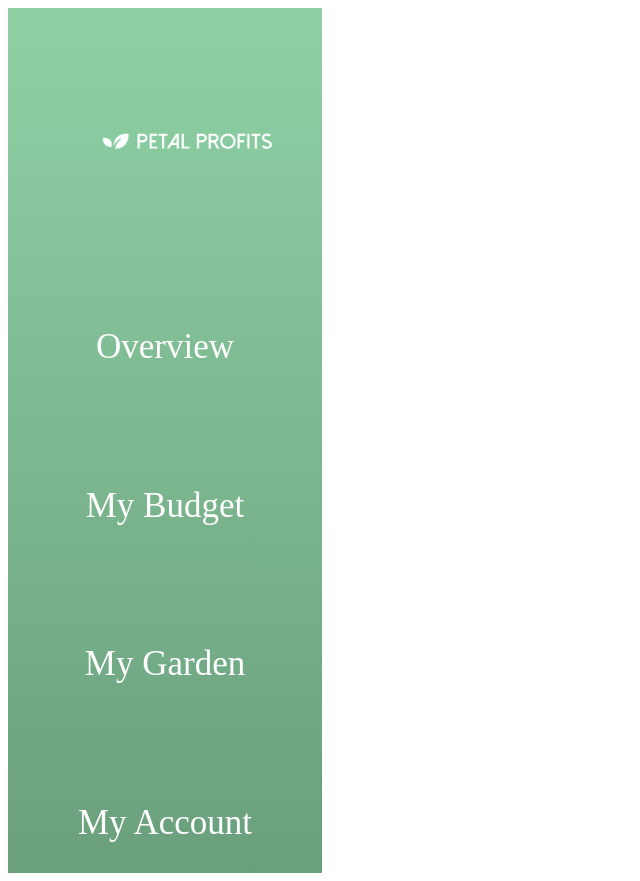
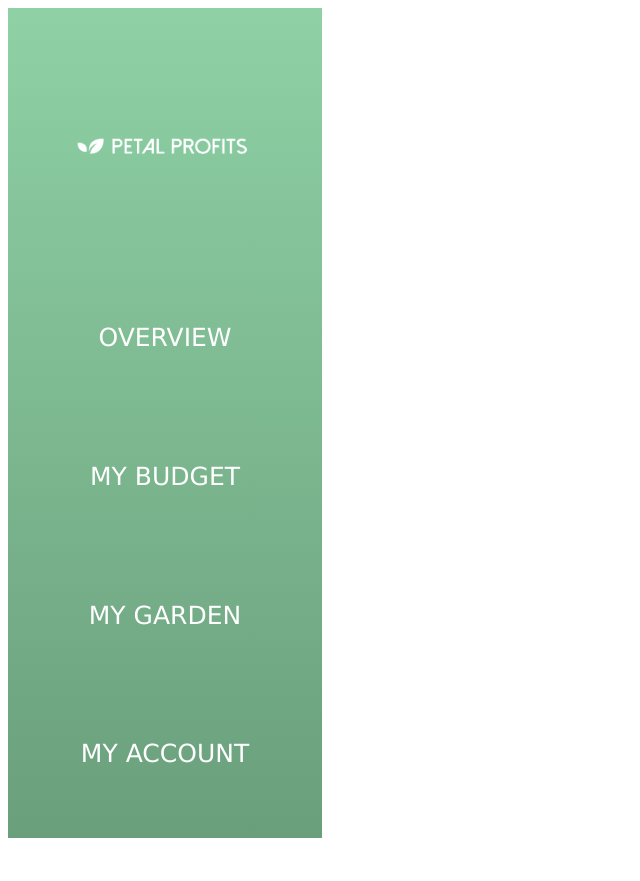
Before and after one commit to B-Waterman/petal-profits, a React (Create React App) app in the folder react-front-end/: page / in a window 1280 px wide. Shown: the whole page, without its empty margins (0-640 px from the left). After the commit the page ends 846 px from the top, so only its background shows below. Built offline with nearby package versions, Linux system fonts and the light colour scheme.

Commit message:
Connect navbar link's routes, confirm get requests send user to correct corresponding page. Apply beginning styling to navbar components.

```diff
--- a/react-front-end/src/App.js
+++ b/react-front-end/src/App.js
@@ -20,16 +20,16 @@ export default function App(props){
           </span>
           <div className="navButton">
             {/* <button onClick={axios.get('/')}>Overview</button> */}
-              <Link to="/">Overview</Link>
+              <Link to="/">OVERVIEW</Link>
           </div>
           <div className="navButton">
-            <Link to="/transactions">My Budget</Link>
+            <Link to="/transactions">MY BUDGET</Link>
           </div>
           <div className="navButton">
-            <Link to="/garden">My Garden</Link>
+            <Link to="/garden">MY GARDEN</Link>
           </div>
           <div className="navButton">
-            <Link to="/account">My Account</Link>
+            <Link to="/account">MY ACCOUNT</Link>
           </div>
         </nav>
       </div>
--- a/react-front-end/src/App.scss
+++ b/react-front-end/src/App.scss
@@ -13,51 +13,44 @@ nav {
   display: flex;
   flex-direction: column;
   align-items: center;
-  justify-content: space-between;
+  justify-content: space-around;
   width: 250px;
   height: 100vh;
-
   background: linear-gradient(0deg, rgba(106, 159, 124, 1) 0%, rgba(143, 209, 165, 1) 100%);
-  // border: 220px;
   padding: 15px 32px;
-  padding-top: 50px;
   font-size: 16px;
   color: white;
 
 
   .logo {
     display: flex;
-    max-width: 200px;
-    max-height: 200px;
-
-    img{
+    justify-self: center;
+    img {
       max-width: 250px;
     }
   }
 
   .navButton {
-    background-color: maincolor;
+    display: inline-block;
     border: none;
-    color: white;
+    border-radius: 15px;
     padding: 15px 32px;
+    width: 80%;
+    background-color: transparent;
     text-align: center;
-    text-decoration: none;
-    display: inline-block;
-    font-size: 35px;
-    border-radius: 15px;
-    text-decoration: none;
 
-
-  }
-  .navButton:hover {
-    background-color: #547860;
-
+    :hover {
+      filter: drop-shadow(0.60em 0.60em 0.02em);
+      // transform: scale(0.8)
+      border-radius: 1px;
+    }
   }
 
   a {
     text-decoration: none;
     color: white;
-    font-family: 'Times New Roman', Times, serif;
+    font-family: Verdana, Geneva, Tahoma, sans-serif;
+    font-size: 25px;
   }
 
 }
```
Also changed, not shown: 1 other file (tests, documents, lock files or other folders).
